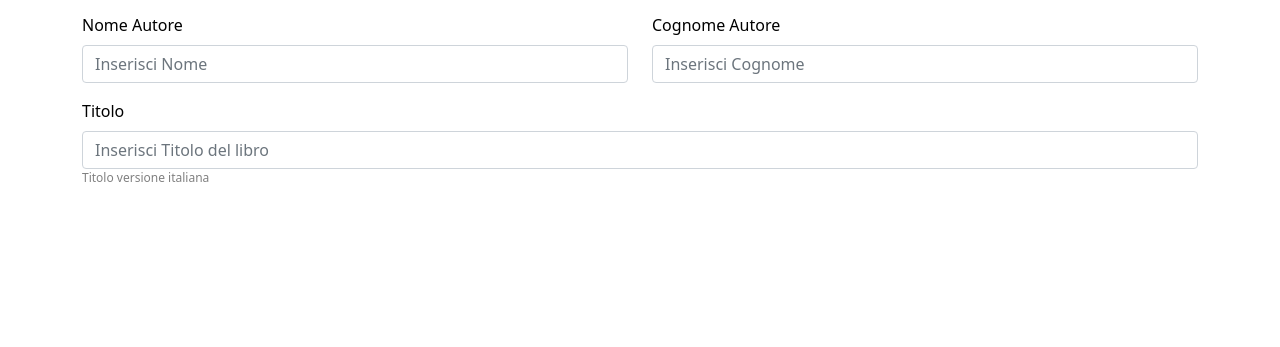
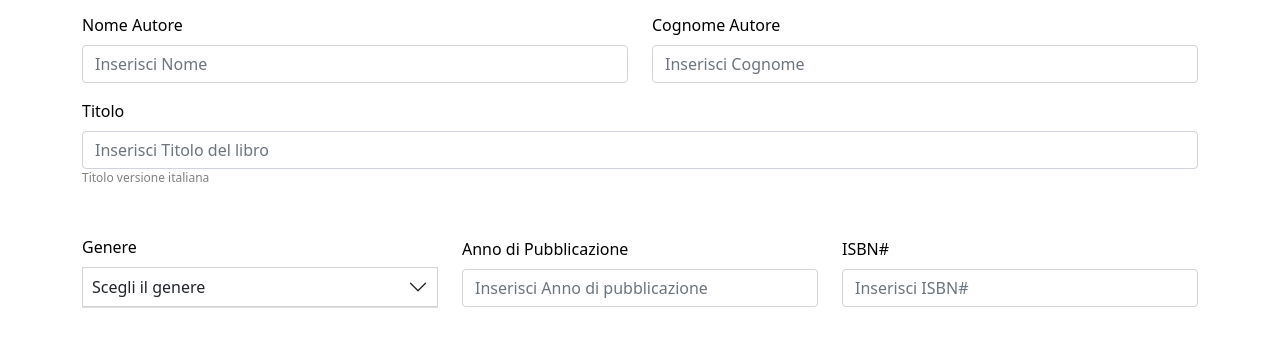
Before and after one commit to danieleinnamorato93/html-css-bootstrap-dashboard, a plain HTML site: page page_2.html in a window 1280 px wide. Shown: the part 131-478 px from the top of the page. Drawn offline with nearby package versions, Linux system fonts and the light colour scheme.

Commit message:
top-main-content_done

```diff
--- a/page_2.html
+++ b/page_2.html
@@ -50,7 +50,7 @@
             <div class="col-12"> <div class="flex-cont d-flex justify-content-between my-3"><h2>Nuovo Libro</h2> <a href="page_2.html"></a></div>
           </div>
         </div>
-        <div class="row align-items-center ">
+        <div class="row align-items-center justify-content-between">
             <div class=" col-6">
                 <label for="exampleFormControlInput1" class="form-label txt-blk ">Nome Autore</label>
                 <input type="email" class="form-control " id="exampleFormControlInput1" placeholder ="Inserisci Nome">
@@ -72,6 +72,43 @@
 
 
               </div>
+              <div class=" col-12 col-lg-4 my-3">
+                <label for="exampleFormControlInput1" class="form-label txt-blk">Genere</label>
+                <div class="accordion accordion-flush" id="accordionFlushExample">
+                    <div class="accordion-item">
+                      <h2 class="accordion-header" id="flush-headingOne">
+                        <button class="accordion-button collapsed brd" type="button" data-bs-toggle="collapse" data-bs-target="#flush-collapseOne" aria-expanded="false" aria-controls="flush-collapseOne">
+                         Scegli il genere
+                        </button>
+                      </h2>
+
+                    </div>
+                    <div id="flush-collapseOne" class="accordion-collapse collapse" aria-labelledby="flush-headingOne" data-bs-parent="#accordionFlushExample">
+                    <div class="accordion-body">Placeholder content for this accordion, which is intended to demonstrate the <code>.accordion-flush</code> class. This is the first item's accordion body.</div>
+                  </div>
+
+                  </div>
+
+
+              </div>
+              <div class=" col-4 col-lg-4 my-3">
+                <label for="exampleFormControlInput1" class="form-label txt-blk">Anno di Pubblicazione</label>
+                <input type="email" class="form-control" id="exampleFormControlInput1" placeholder="Inserisci Anno di pubblicazione ">
+
+
+
+
+              </div>
+              <div class=" col-4 col-lg-4 my-3">
+                <label for="exampleFormControlInput1" class="form-label txt-blk">ISBN#</label>
+                <input type="email" class="form-control" id="exampleFormControlInput1" placeholder="Inserisci ISBN#">
+
+
+
+
+              </div>
+              <div class="col-12"><div class py-3="linegray"></div></div>
+
         </div>
 
 
--- a/style.css
+++ b/style.css
@@ -15,3 +15,11 @@ img {
     font-size: 12px;
     color:gray
 }
+.brd {
+    border: 1px solid lightgray;
+    padding: 9px;
+    border-radius: .25rem; }
+
+.linegray{
+    border-bottom: 1px solid lightgray;
+}
```
